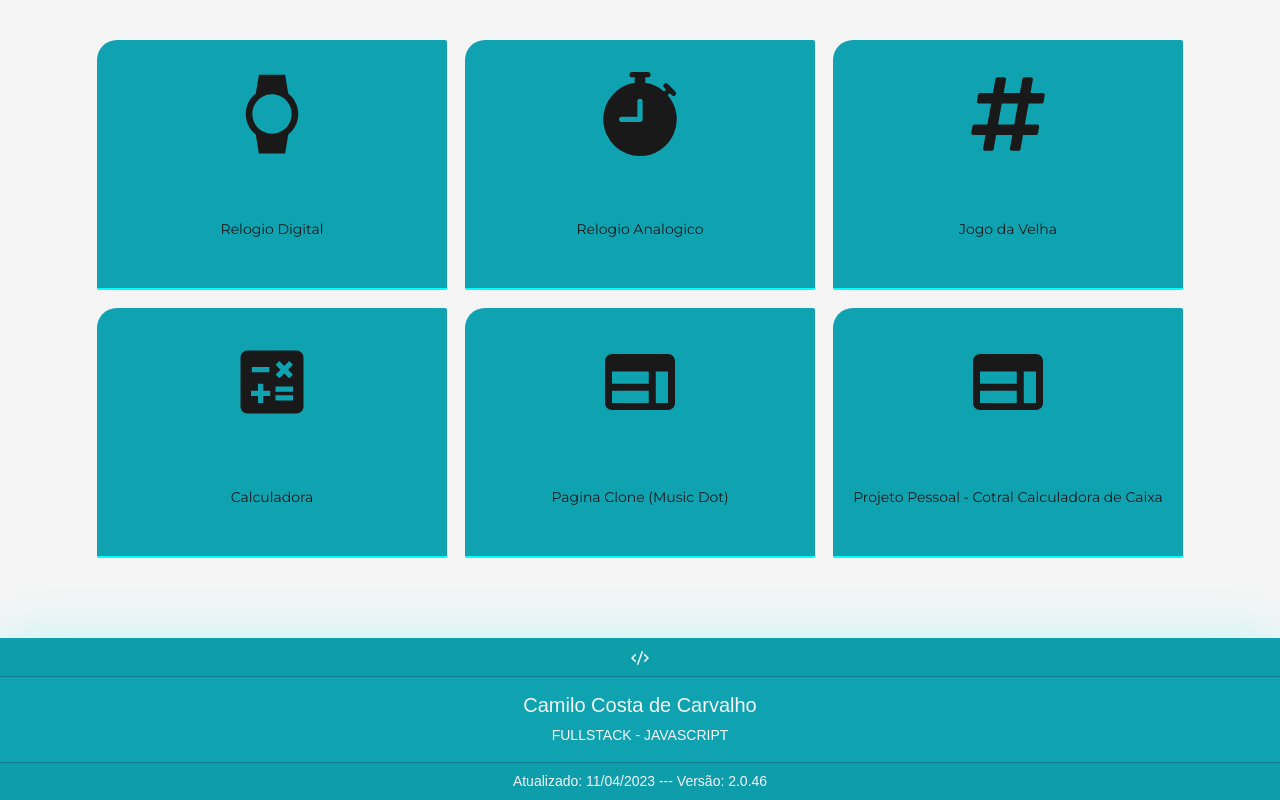
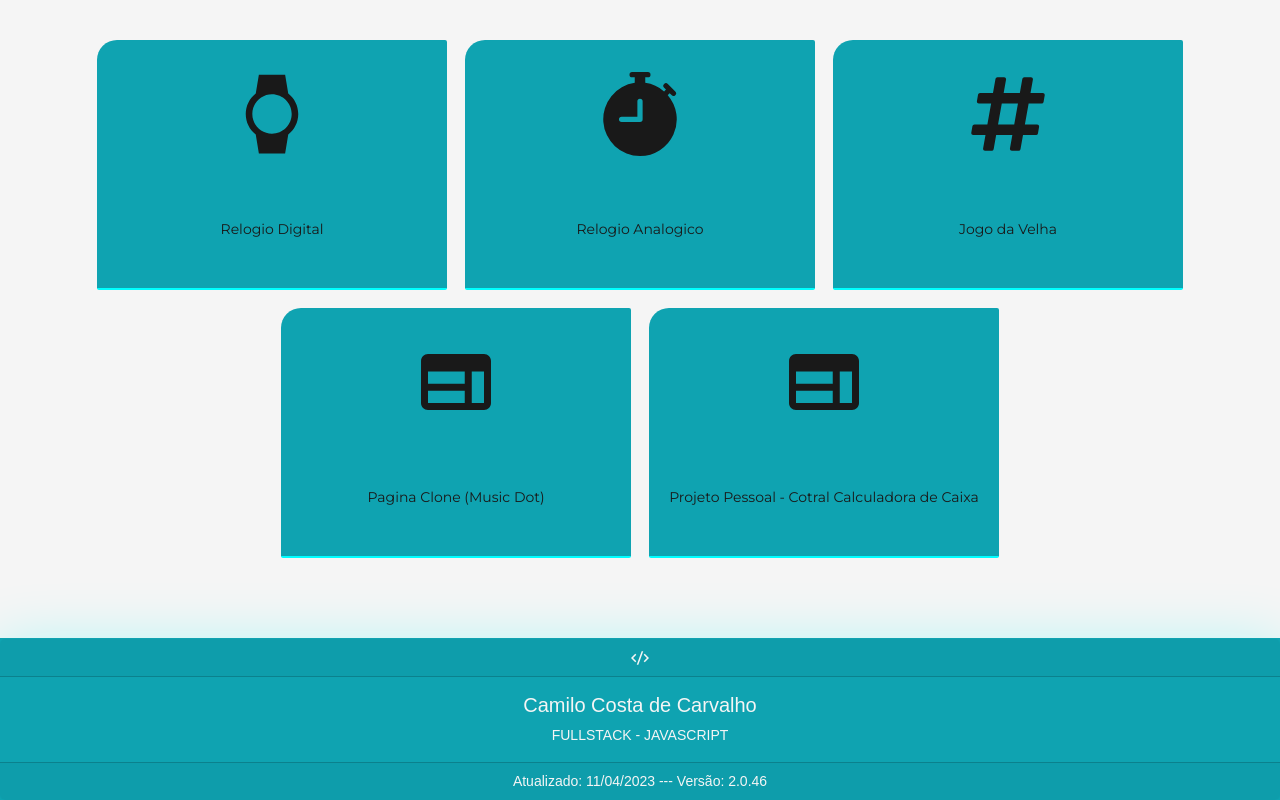
Before and after one commit to CamiloCCarvalho/portifolio-v2, a React (Vite) app: page / in a window 1280 px wide. Shown: the part 1607-2407 px from the top of the page. Built offline with nearby package versions, Linux system fonts and the light colour scheme.

Commit message:
Commit Att

```diff
--- a/src/components/home/port/index.tsx
+++ b/src/components/home/port/index.tsx
@@ -38,7 +38,7 @@ const ContainerPort:React.FC = () => {
                 </CardProject>
             </Link>
 
-            <Link className="linkRef" to="/portifolio/calc">
+            <Link className="linkRef" to="/portifolio/calc" style={{display: "none"}}>
                 <CardProject >
                     <MdCalculate size="84"/>
                     <NameProject>
```
Also changed, not shown: vercel.json (added).
